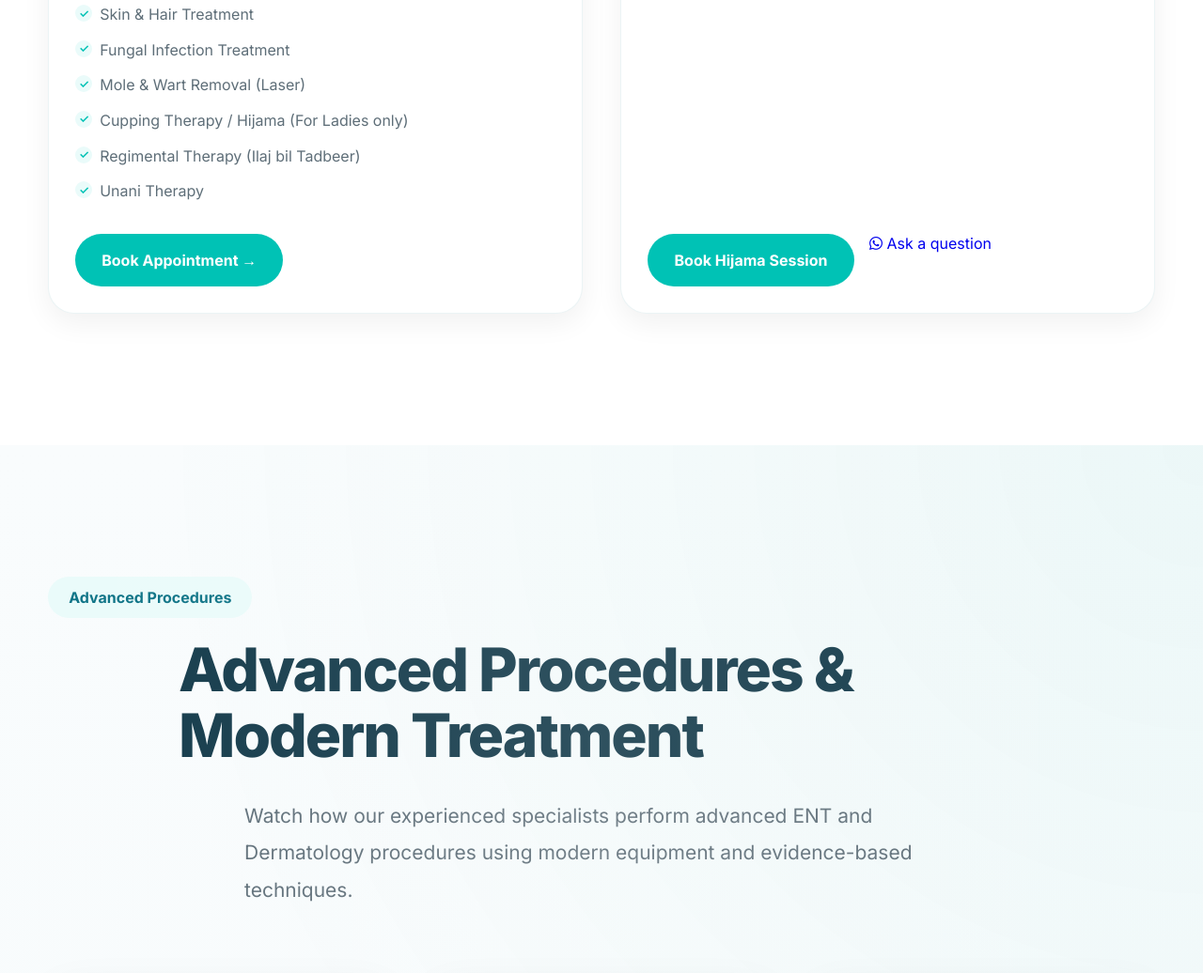
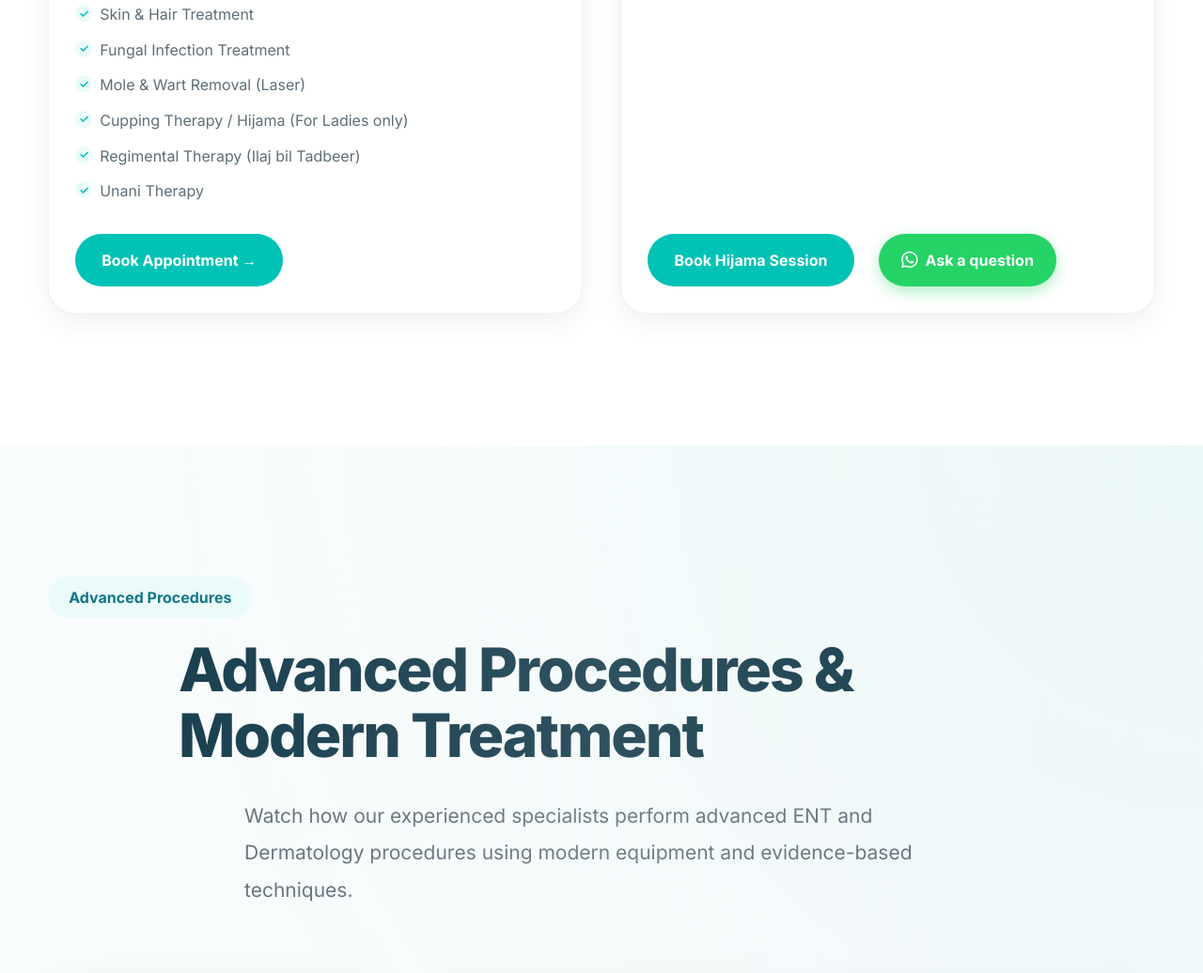
Before and after one commit to drkhanabrar/carehospital-website, a plain HTML site: page index.html in a window 1280 px wide. Shown: the part 7739-8775 px from the top of the page at 94% size. Drawn offline with Linux system fonts and the light colour scheme; no server answers; a web font is replaced by a local one.

Commit message:
Button Fix

```diff
--- a/index.html
+++ b/index.html
@@ -1194,8 +1194,9 @@ qualified practitioner using sterile, single-use equipment.
 
 <a href="https://wa.me/message/CSHTEBIEZYUZL1"
    class="hijama-ask"
-   target="_blank" rel="noopener">
-   <i class="fa-brands fa-whatsapp" aria-hidden="true"></i>
+   target="_blank" rel="noopener"
+   style="display:inline-flex;align-items:center;gap:8px;padding:14px 24px;margin-left:10px;border-radius:999px;background:#25D366;color:#ffffff;font-weight:700;text-decoration:none;box-shadow:0 6px 16px rgba(37,211,102,.35)">
+   <i class="fa-brands fa-whatsapp" aria-hidden="true" style="font-size:20px;color:#ffffff"></i>
    Ask a question
 </a>
 
```
